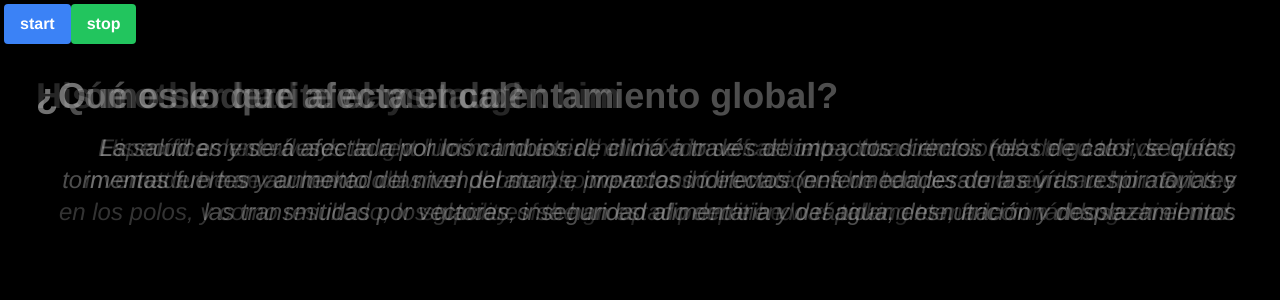
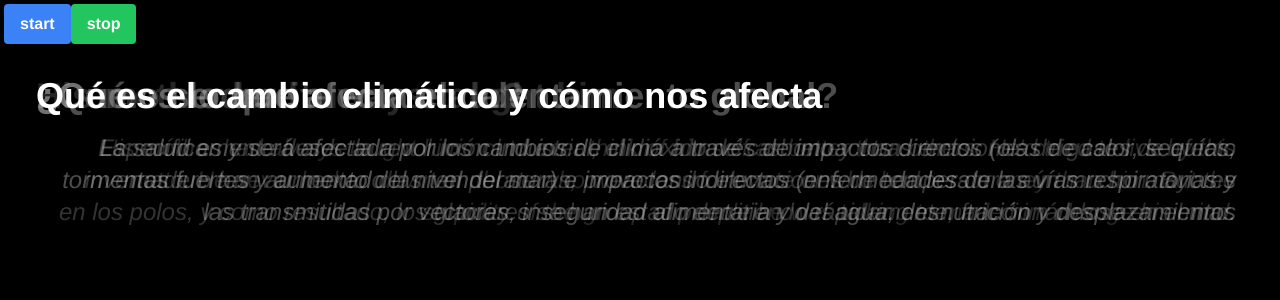
Before and after one commit to Kaziuz/Privados, a Vue app: page / in a window 1280 px wide. Shown: the top 300 px of the page. Built offline with nearby package versions, Linux system fonts and the light colour scheme.

Commit message:
Minor change

```diff
--- a/src/components/MainLayer.vue
+++ b/src/components/MainLayer.vue
@@ -1,6 +1,6 @@
 <template>
   <div class="absolute text-white">
-    <div class="relative flex flex-col justify-around w-screen h-full p-8">
+    <div class="relative p-12 flex flex-col justify-around w-screen h-full p-8">
       <transition name="questionFade">
         <div v-if="question" class="text-4xl font-black">
           {{ props.qa_obj?.question }}
@@ -25,7 +25,7 @@ const answer = ref(false)
 
 watchEffect(() => {
   switch (props.milliseconds) {
-    case (1): {
+    case (0): {
       question.value = true
       return
     }
```
